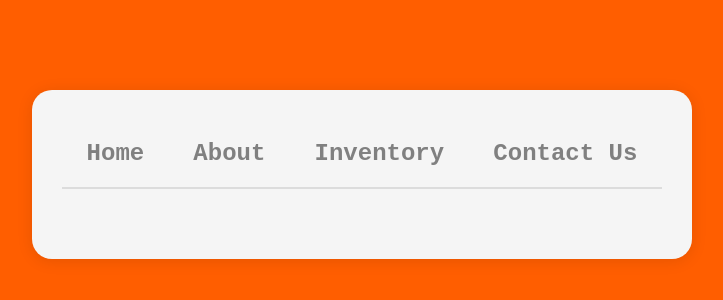
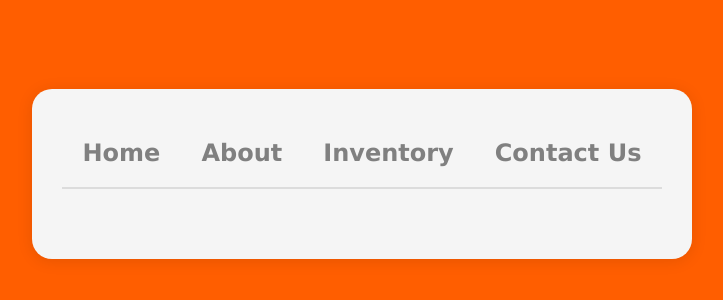
Before and after one commit to PhonyDev-ops/CKPD, a plain HTML site: page index.html in a window 1280 px wide. Shown: the part 134-434 px from the top of the page, without its empty margins (278-1001 px from the left). Drawn offline with Linux system fonts and the light colour scheme.

Commit message:
Changed fonts

```diff
--- a/style.css
+++ b/style.css
@@ -28,7 +28,7 @@ body{
 .tabContainer .tabBtn{
     font-size: 24px;
     font-weight: 600;
-    font-family: 'Courier New', Courier, monospace;
+    font-family: Verdana, Geneva, Tahoma, sans-serif;
     background-color: transparent;
     border: 2px solid transparent;
     color: grey;
```
